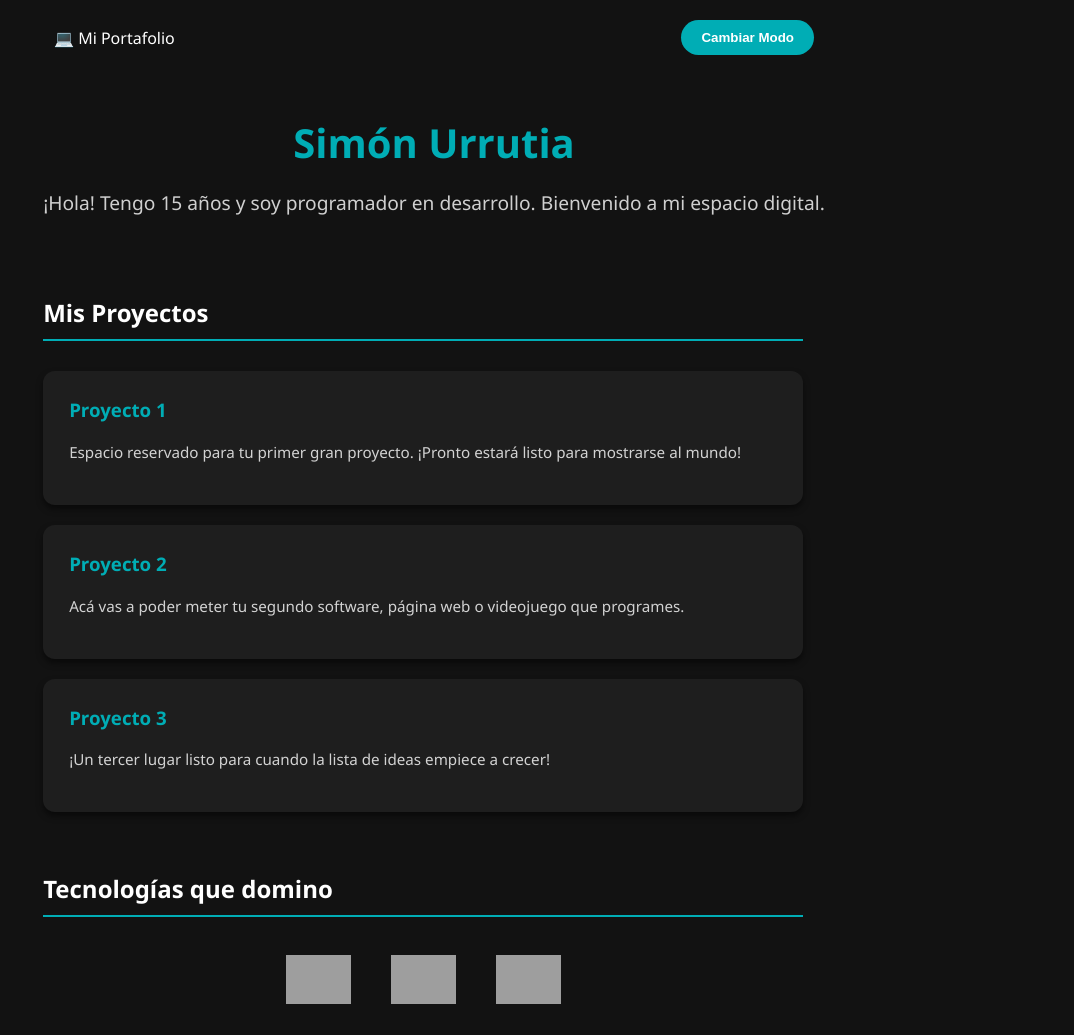
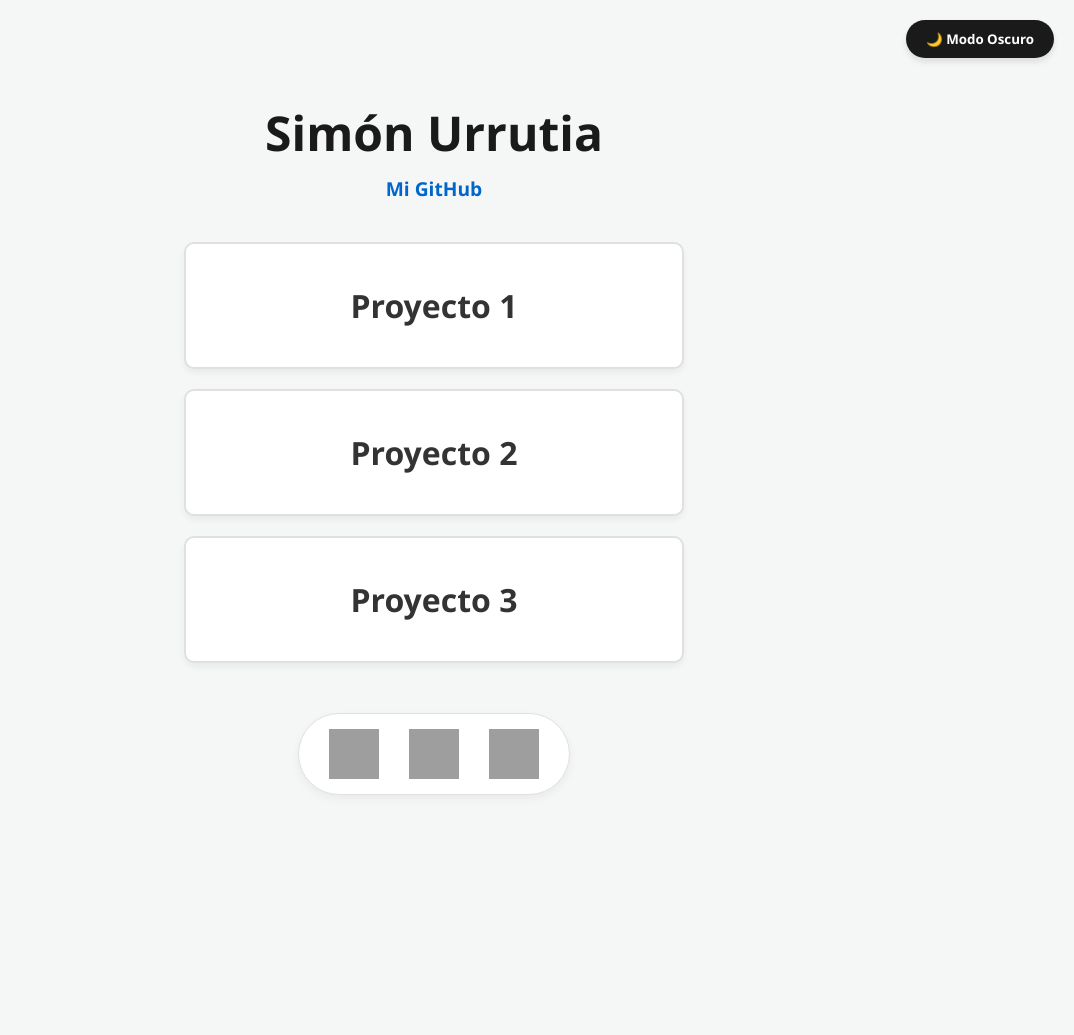
Before and after one commit to simon-urrutia/simon-urrutia.github.io, a plain HTML site: page index.html in a window 1280 px wide. Shown: the whole page, without its empty margins (206-1280 px from the left). After the commit the page ends 835 px from the top, so only its background shows below. Drawn offline with Linux system fonts and the light colour scheme; grey boxes are pictures that could not be loaded.

Commit message:
Add files via upload

```diff
--- a/index.html
+++ b/index.html
@@ -3,219 +3,46 @@
 <head>
     <meta charset="UTF-8">
     <meta name="viewport" content="width=device-width, initial-scale=1.0">
-    <title>Portafolio - Simón Urrutia</title>
-    <style>
-        /* Variables de color */
-        :root {
-            --bg-color: #121212;
-            --text-color: #ffffff;
-            --card-bg: #1e1e1e;
-            --accent-color: #00adb5;
-            --card-shadow: rgba(0, 0, 0, 0.5);
-        }
-
-        [data-theme="light"] {
-            --bg-color: #f4f4f9;
-            --text-color: #222831;
-            --card-bg: #ffffff;
-            --accent-color: #007780;
-            --card-shadow: rgba(0, 0, 0, 0.1);
-        }
-
-        /* Estilos Generales */
-        body {
-            background-color: var(--bg-color);
-            color: var(--text-color);
-            font-family: 'Segoe UI', Tahoma, Geneva, Verdana, sans-serif;
-            margin: 0;
-            padding: 0;
-            transition: background-color 0.3s, color 0.3s;
-            display: flex;
-            flex-direction: column;
-            align-items: center;
-            min-height: 100vh;
-        }
-
-        header {
-            width: 100%;
-            max-width: 800px;
-            display: flex;
-            justify-content: space-between;
-            align-items: center;
-            padding: 20px;
-            box-sizing: border-box;
-        }
-
-        .theme-btn {
-            background-color: var(--accent-color);
-            color: white;
-            border: none;
-            padding: 10px 20px;
-            border-radius: 20px;
-            cursor: pointer;
-            font-weight: bold;
-            transition: transform 0.2s, background-color 0.3s;
-        }
-
-        .theme-btn:hover {
-            transform: scale(1.05);
-        }
-
-        /* Sección de Perfil */
-        .profile-section {
-            text-align: center;
-            margin: 40px 20px;
-        }
-
-        .profile-section h1 {
-            font-size: 2.5rem;
-            margin-bottom: 5px;
-            color: var(--accent-color);
-        }
-
-        .profile-section p {
-            font-size: 1.2rem;
-            opacity: 0.8;
-        }
-
-        /* Contenedor de Proyectos (Lista vertical) */
-        .projects-container {
-            max-width: 800px;
-            width: 100%;
-            padding: 20px;
-            box-sizing: border-box;
-        }
-
-        .projects-container h2, .skills-section h2 {
-            border-bottom: 2px solid var(--accent-color);
-            padding-bottom: 10px;
-            margin-bottom: 30px;
-        }
-
-        /* Cambiado a flex-direction: column para que vayan una abajo de la otra */
-        .list-vertical {
-            display: flex;
-            flex-direction: column;
-            gap: 20px;
-        }
-
-        /* Tarjetas con Animación */
-        .card {
-            background-color: var(--card-bg);
-            border-radius: 12px;
-            padding: 25px;
-            box-shadow: 0 4px 6px var(--card-shadow);
-            transition: transform 0.3s ease, box-shadow 0.3s ease, border-color 0.3s;
-            border: 1px solid transparent;
-        }
-
-        .card:hover {
-            transform: translateY(-5px); /* Se eleva un poquito menos al ser una lista */
-            box-shadow: 0 8px 15px var(--card-shadow);
-            border-color: var(--accent-color);
-        }
-
-        .card h3 {
-            margin-top: 0;
-            color: var(--accent-color);
-        }
-
-        .card p {
-            font-size: 0.95rem;
-            line-height: 1.5;
-            opacity: 0.8;
-        }
-
-        /* Sección de Tecnologías */
-        .skills-section {
-            max-width: 800px;
-            width: 100%;
-            padding: 20px;
-            box-sizing: border-box;
-            margin-bottom: 50px;
-        }
-
-        .logos-container {
-            display: flex;
-            justify-content: center;
-            gap: 40px;
-            margin-top: 20px;
-        }
-
-        .tech-logo {
-            width: 65px;
-            height: 65px;
-            object-fit: contain;
-            transition: transform 0.3s ease;
-        }
-
-        /* Animación suave para los logos cuando pasas el mouse */
-        .tech-logo:hover {
-            transform: scale(1.2) rotate(5deg);
-        }
-    </style>
+    <title>Portafolio | Simón Urrutia</title>
+    <link rel="stylesheet" href="style.css">
 </head>
 <body>
 
-    <header>
-        <div class="logo">💻 Mi Portafolio</div>
-        <button class="theme-btn" id="themeToggle">Cambiar Modo</button>
+    <!-- El botón de cambio de modo -->
+    <button id="theme-toggle" class="theme-btn">🌙 Modo Oscuro</button>
+
+    <header class="hero">
+        <h1>Simón Urrutia</h1>
+        <a href="https://github.com" target="_blank" class="github-link">Mi GitHub</a>
     </header>
 
-    <main>
-        <section class="profile-section">
-            <h1>Simón Urrutia</h1>
-            <p>¡Hola! Tengo 15 años y soy programador en desarrollo. Bienvenido a mi espacio digital.</p>
-        </section>
-
-        <section class="projects-container">
-            <h2>Mis Proyectos</h2>
-            <div class="list-vertical">
-
-                <div class="card">
-                    <h3>Proyecto 1</h3>
-                    <p>Espacio reservado para tu primer gran proyecto. ¡Pronto estará listo para mostrarse al mundo!</p>
-                </div>
-
-                <div class="card">
-                    <h3>Proyecto 2</h3>
-                    <p>Acá vas a poder meter tu segundo software, página web o videojuego que programes.</p>
-                </div>
-
-                <div class="card">
-                    <h3>Proyecto 3</h3>
-                    <p>¡Un tercer lugar listo para cuando la lista de ideas empiece a crecer!</p>
-                </div>
-
-            </div>
-        </section>
-
-        <!-- Nueva sección de lenguajes al final -->
-        <section class="skills-section">
-            <h2>Tecnologías que domino</h2>
-            <div class="logos-container">
-                <!-- Logo de HTML5 -->
-                <img class="tech-logo" src="https://jsdelivr.net" alt="HTML5">
-                <!-- Logo de CSS3 -->
-                <img class="tech-logo" src="https://jsdelivr.net" alt="CSS3">
-                <!-- Logo de JavaScript -->
-                <img class="tech-logo" src="https://jsdelivr.net" alt="JavaScript">
-            </div>
-        </section>
+    <main class="projects-container">
+        <div class="card">
+            <h2>Proyecto 1</h2>
+        </div>
+        <div class="card">
+            <h2>Proyecto 2</h2>
+        </div>
+        <div class="card">
+            <h2>Proyecto 3</h2>
+        </div>
     </main>
 
-    <script>
-        const toggleBtn = document.getElementById('themeToggle');
+        <!-- Sección de Tecnologías con Logos (Enlaces Corregidos y Estables) -->
+    <footer class="tech-section">
+        <div class="logos-container">
+            <!-- Logo de HTML5 -->
+            <img src="https://githubusercontent.com" alt="HTML5">
+            <!-- Logo de CSS3 -->
+            <img src="https://githubusercontent.com" alt="CSS3">
+            <!-- Logo de JavaScript -->
+            <img src="https://githubusercontent.com" alt="JavaScript">
+        </div>
+    </footer>
 
-        toggleBtn.addEventListener('click', () => {
-            const currentTheme = document.documentElement.getAttribute('data-theme');
 
-            if (currentTheme === 'light') {
-                document.documentElement.removeAttribute('data-theme');
-            } else {
-                document.documentElement.setAttribute('data-theme', 'light');
-            }
-        });
-    </script>
+    <!-- Conectamos con el archivo de la lógica del botón -->
+    <script src="script.js"></script>
+
 </body>
 </html>
--- a/style.css
+++ b/style.css
@@ -1,139 +1,144 @@
+/* Paleta de colores ajustables */
 :root {
-    --bg-color: #121212;
-    --text-color: #ffffff;
-    --card-bg: #1e1e1e;
-    --accent-color: #00adb5;
-    --card-shadow: rgba(0, 0, 0, 0.5);
+    --bg-color: #f4f7f6;
+    --text-color: #333333;
+    --title-color: #1a1a1a;
+    --card-bg: #ffffff;
+    --card-border: #e0e0e0;
+    --card-hover-border: #0066cc;
+    --link-color: #0066cc;
+    --btn-bg: #1a1a1a;
+    --btn-text: #ffffff;
 }
 
-[data-theme="light"] {
-    --bg-color: #f4f4f9;
-    --text-color: #222831;
-    --card-bg: #ffffff;
-    --accent-color: #007780;
-    --card-shadow: rgba(0, 0, 0, 0.1);
+body.dark-mode {
+    --bg-color: #121212;
+    --text-color: #e0e0e0;
+    --title-color: #ffffff;
+    --card-bg: #1e1e1e;
+    --card-border: #333333;
+    --card-hover-border: #00ffcc;
+    --link-color: #00ffcc;
+    --btn-bg: #ffffff;
+    --btn-text: #121212;
+}
+
+* {
+    margin: 0;
+    padding: 0;
+    box-sizing: border-box;
+    font-family: 'Segoe UI', Tahoma, Geneva, Verdana, sans-serif;
+    transition: background-color 0.3s, color 0.3s, border-color 0.3s;
 }
 
 body {
     background-color: var(--bg-color);
     color: var(--text-color);
-    font-family: 'Segoe UI', Tahoma, Geneva, Verdana, sans-serif;
-    margin: 0;
-    padding: 0;
-    transition: background-color 0.3s, color 0.3s;
     display: flex;
     flex-direction: column;
     align-items: center;
     min-height: 100vh;
+    padding: 40px 20px;
+    position: relative;
 }
 
-header {
-    width: 100%;
-    max-width: 800px;
-    display: flex;
-    justify-content: space-between;
-    align-items: center;
-    padding: 20px;
-    box-sizing: border-box;
-}
-
+/* Diseño del Botón Flotante */
 .theme-btn {
-    background-color: var(--accent-color);
-    color: white;
+    position: absolute;
+    top: 20px;
+    right: 20px;
+    padding: 10px 20px;
     border: none;
-    padding: 10px 20px;
     border-radius: 20px;
+    background-color: var(--btn-bg);
+    color: var(--btn-text);
+    font-weight: bold;
     cursor: pointer;
-    font-weight: bold;
-    transition: transform 0.2s, background-color 0.3s;
+    box-shadow: 0 4px 6px rgba(0,0,0,0.1);
 }
 
 .theme-btn:hover {
     transform: scale(1.05);
 }
 
-.profile-section {
+.hero {
     text-align: center;
-    margin: 40px 20px;
+    margin-top: 60px;
+    margin-bottom: 40px;
 }
 
-.profile-section h1 {
-    font-size: 2.5rem;
-    margin-bottom: 5px;
-    color: var(--accent-color);
+.hero h1 {
+    font-size: 3rem;
+    color: var(--title-color);
+    margin-bottom: 10px;
 }
 
-.profile-section p {
+.hero .github-link {
     font-size: 1.2rem;
-    opacity: 0.8;
+    color: var(--link-color);
+    text-decoration: none;
+    font-weight: bold;
 }
 
-/* Estilos para el enlace de GitHub */
-.github-link-container {
-    margin-top: 15px;
+.hero .github-link:hover {
+    text-decoration: underline;
 }
 
-.github-link {
-    color: var(--accent-color);
-    text-decoration: none;
-    font-weight: bold;
-    font-size: 1.1rem;
-    display: inline-flex;
-    align-items: center;
-    gap: 8px;
+.projects-container {
+    display: flex;
+    flex-direction: column;
+    gap: 20px;
+    width: 100%;
+    max-width: 500px;
+    margin-bottom: 50px;
+}
+
+/* Tarjetas y sus animaciones */
+.card {
+    background-color: var(--card-bg);
+    border: 2px solid var(--card-border);
+    border-radius: 10px;
+    padding: 40px 20px;
+    text-align: center;
+    box-shadow: 0 4px 6px rgba(0,0,0,0.05);
+    cursor: pointer;
+    transition: transform 0.3s ease, box-shadow 0.3s ease, border-color 0.3s ease;
+}
+
+.card:hover {
+    transform: translateY(-8px);
+    border-color: var(--card-hover-border);
+    box-shadow: 0 12px 20px rgba(0, 0, 0, 0.15);
+}
+
+.card h2 {
+    font-size: 2rem;
+    color: var(--text-color);
+}
+
+.tech-section {
+    width: 100%;
+    display: flex;
+    justify-content: center;
+    margin-top: auto;
+}
+
+.logos-container {
+    display: flex;
+    gap: 30px;
+    background-color: var(--card-bg);
+    padding: 15px 30px;
+    border-radius: 50px;
+    box-shadow: 0 4px 10px rgba(0,0,0,0.05);
+    border: 1px solid var(--card-border);
+}
+
+.logos-container img {
+    width: 50px;
+    height: 50px;
     transition: transform 0.2s;
 }
 
-.github-link:hover {
-    transform: scale(1.05);
+.logos-container img:hover {
+    transform: scale(1.2);
 }
-
-.github-link svg {
-    fill: currentColor;
-}
-
-.projects-container {
-    max-width: 800px;
-    width: 100%;
-    padding: 20px;
-    box-sizing: border-box;
-    margin-bottom: 50px;
-}
-
-.projects-container h2 {
-    border-bottom: 2px solid var(--accent-color);
-    padding-bottom: 10px;
-    margin-bottom: 30px;
-}
-
-.list-vertical {
-    display: flex;
-    flex-direction: column;
-    gap: 20px;
-}
-
-.card {
-    background-color: var(--card-bg);
-    border-radius: 12px;
-    padding: 25px;
-    box-shadow: 0 4px 6px var(--card-shadow);
-    transition: transform 0.3s ease, box-shadow 0.3s ease, border-color 0.3s;
-    border: 1px solid transparent;
-}
-
-.card:hover {
-    transform: translateY(-5px);
-    box-shadow: 0 8px 15px var(--card-shadow);
-    border-color: var(--accent-color);
-}
-
-.card h3 {
-    margin-top: 0;
-    color: var(--accent-color);
-}
-
-.card p {
-    font-size: 0.95rem;
-    line-height: 1.5;
-    opacity: 0.8;
-}
```
Also changed, not shown: script.js (added, +13 -0 lines).
